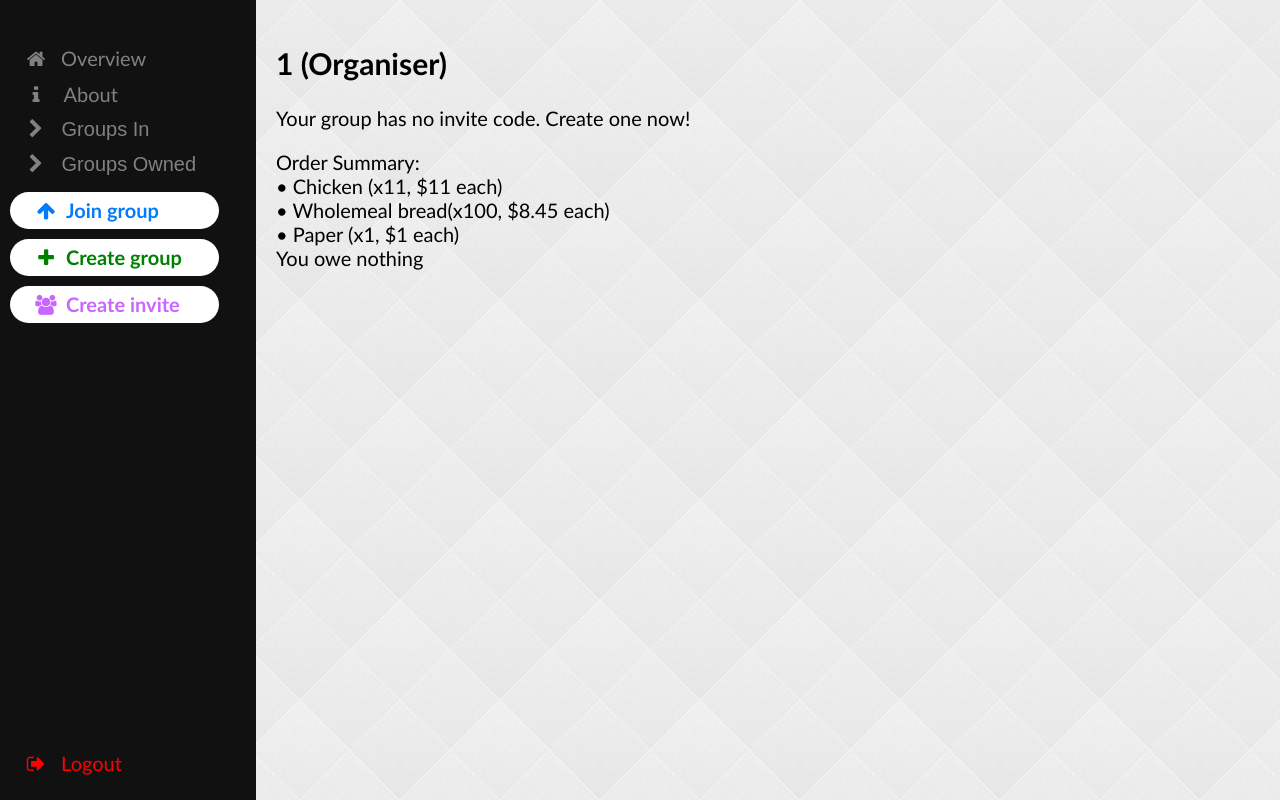
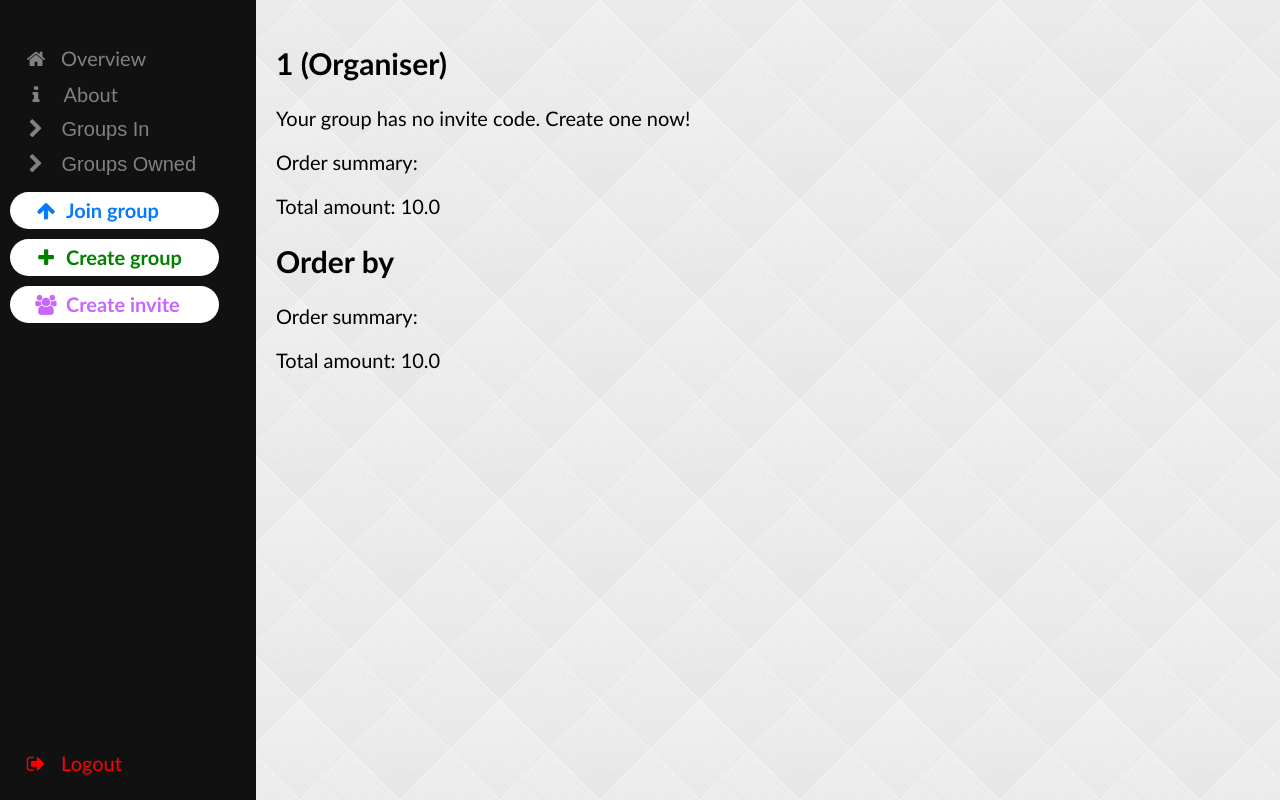
Before and after one commit to TurtleMaster69420/Rifle-Shooting-ordering-system, a Flask app: template templates/organiser_group.html in a window 1280 px wide. Run offline with Flask 2, Linux system fonts and the light colour scheme; tables that the repository leaves empty hold one stand-in row (values such as "Sample post"); the template is opened without the code that fills it: values that come from a table or form of the project are taken from there, most other values are stand-ins (such as "Sample title", 1, 10 or a date in 2020); some libraries are stand-ins or nearby versions.

Commit message:
kalaish is extremely stupid

```diff
--- a/app.py
+++ b/app.py
@@ -452,7 +452,11 @@ def set_time_frame(gid):
     # convert to datetime object and set timeframe in database
     timeframe_end = datetime.datetime.strptime(f"{end_date} - {end_time}", "%Y-%m-%d - %H:%M")
     group_wanted.timeframe_end = timeframe_end
+    print(timeframe_end)
     db.session.commit()
+    print(group_wanted.timeframe_end)
+    print("WHAT", Group.query.all()[0].timeframe_end)
+
 
     flash("The timeframe has been set!", "success")
 
@@ -484,6 +488,8 @@ def group(gid):
             order = o
             break
 
+    print(group_wanted.timeframe_end)
+
     # if the user is the organiser, display the organiser page
     if group_wanted.organiser_id == session["user"]:
         return render_template("organiser_group.html", groups_in=user.groups_in,
@@ -492,7 +498,7 @@ def group(gid):
     # if the user is a normal member, display the default orderer page
     if group_wanted.members.filter_by(user_id=session["user"]).first():
         return render_template("orderer_group.html", groups_in=user.groups_in,
-                               groups_owned=user.groups_owned, group=group_wanted, order=order)
+                               groups_owned=user.groups_owned, group=group_wanted, order=order, user_db=User)
 
     # otherwise, redirect the user back the their home page (they are unauthenticated)
     return redirect("/orderer/home")
@@ -534,14 +540,12 @@ def manager_menu():
             {'name': 'fries', 'image': '/static/menu/fries.png', 'price': 5, 'description': 'fries'}
             ]
 
-    filter = request.args.get('filter', 'type')
+    filter = request.args.get('filter', 'name')
     reverse = request.args.get('reverse', 'false')
 
     menu = sorted(menu, key=lambda i: i[filter])
     if reverse == 'false':
         menu.reverse()
-
-    print(reverse)
 
     return render_template("manager_menu.html", menu=menu, reverse=(reverse == 'true'))
 
--- a/templates/orderer_group.html
+++ b/templates/orderer_group.html
@@ -31,6 +31,7 @@
         <p>You have not made an order yet. Make one now!</p>
     {% endif %}
     <!-- add menu here kalaish (provide item information and box where they can input quantity -->
+    <!-- total amount will show at the bottom (javascript will add all prices * quantities) -->
     <!-- button here will send a request to "/orderer/ABC" (for now) with the selected items and quantity provided -->
     {% else %}
         <p>You currently cannot submit any orders as no timeframe has been allocated.</p>
--- a/templates/organiser_group.html
+++ b/templates/organiser_group.html
@@ -32,12 +32,40 @@
         <input id="end_date" type="date"> <input id="end_time" type="time"><br>
         <a class="button setTimeFrame" onclick="setTimeFrame()"><i class="fa fa-calendar"></i>Set end of time frame </a>
     {% else %}
-    <p>Order Summary:
-        <br> • Chicken (x11, $11 each)
-        <br> • Wholemeal bread(x100, $8.45 each)
-        <br> • Paper (x1, $1 each)
-        <br> You owe nothing
-     </p>
+        {% if order %}
+        <p>
+            Order summary:
+            <ul>
+                {% for info in order.info %}
+                    <li>{{ info.quantity }} {{ info.item[0].name }} ({{ info.item[0].price }} each, total of {{ info.item[0].price * info.quantity }})</li>
+                {% endfor %}
+            </ul>
+            Total amount: {{ order.total_cost }}
+        </p>
+        {% else %}
+            <p>You have not made an order yet. Make one now!</p>
+        {% endif %}
+        <!-- add menu here kalaish (provide item information and box where they can input quantity -->
+        <!-- total amount will show at the bottom (javascript will add all prices * quantities) -->
+        <!-- button here will send a request to "/orderer/ABC" (for now) with the selected items and quantity provided -->
+    {% endif %}
+    {% if not group.orders %}
+    <p>No orders have been made</p>
+    {% else %}
+        {% for order in group.orders %}
+            <h2>Order by {{ user_db.query.get(order.orderer_id) }}</h2>
+            <p>
+                <p>
+                    Order summary:
+                    <ul>
+                        {% for info in order.info %}
+                            <li>{{ info.quantity }} {{ info.item[0].name }} ({{ info.item[0].price }} each, total of {{ info.item[0].price * info.quantity }})</li>
+                        {% endfor %}
+                    </ul>
+                    Total amount: {{ order.total_cost }}
+                </p>
+            </p>
+        {% endfor %}
     {% endif %}
     <script>
         document.getElementById("invite").href = window.location.href+"/"+"invite";
```
